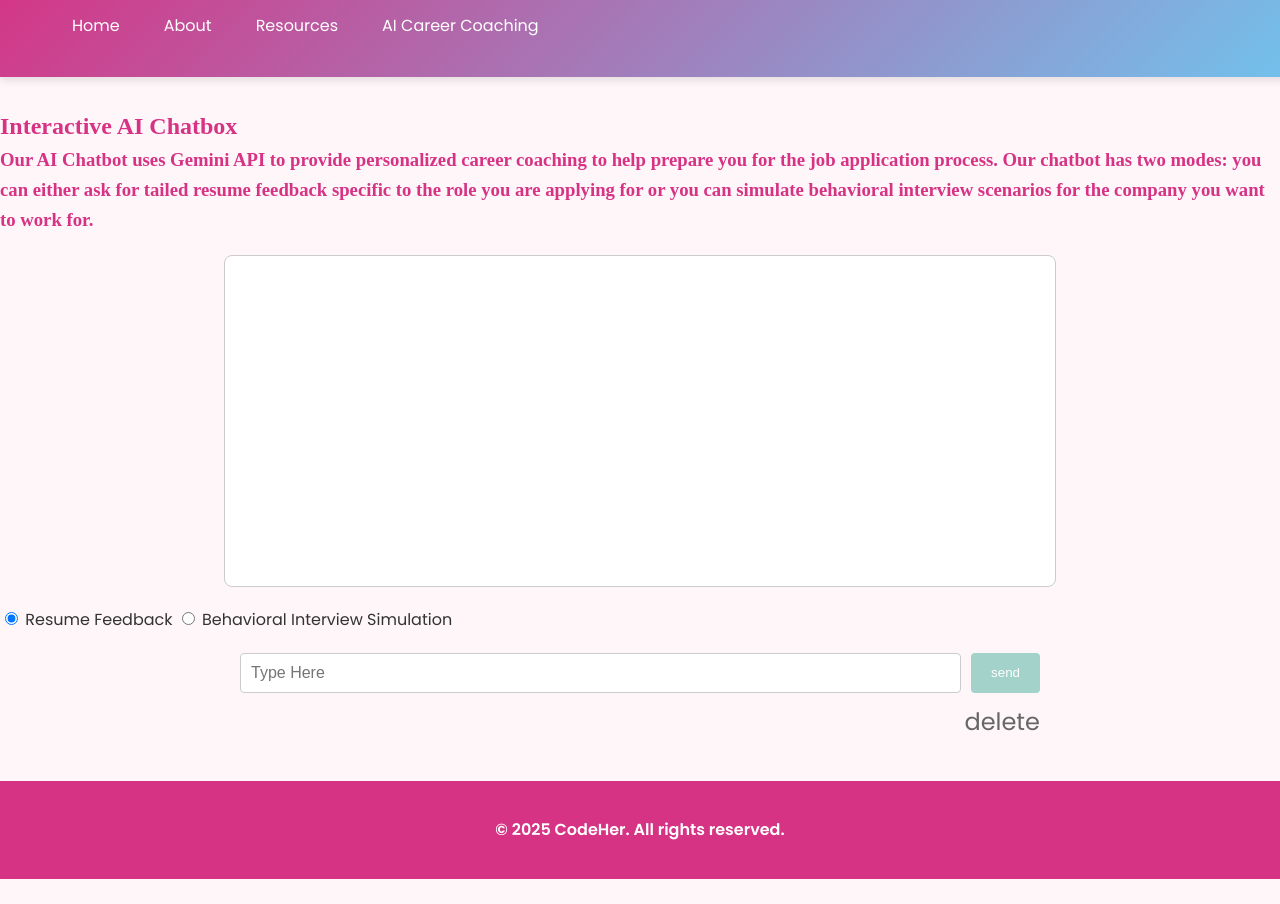
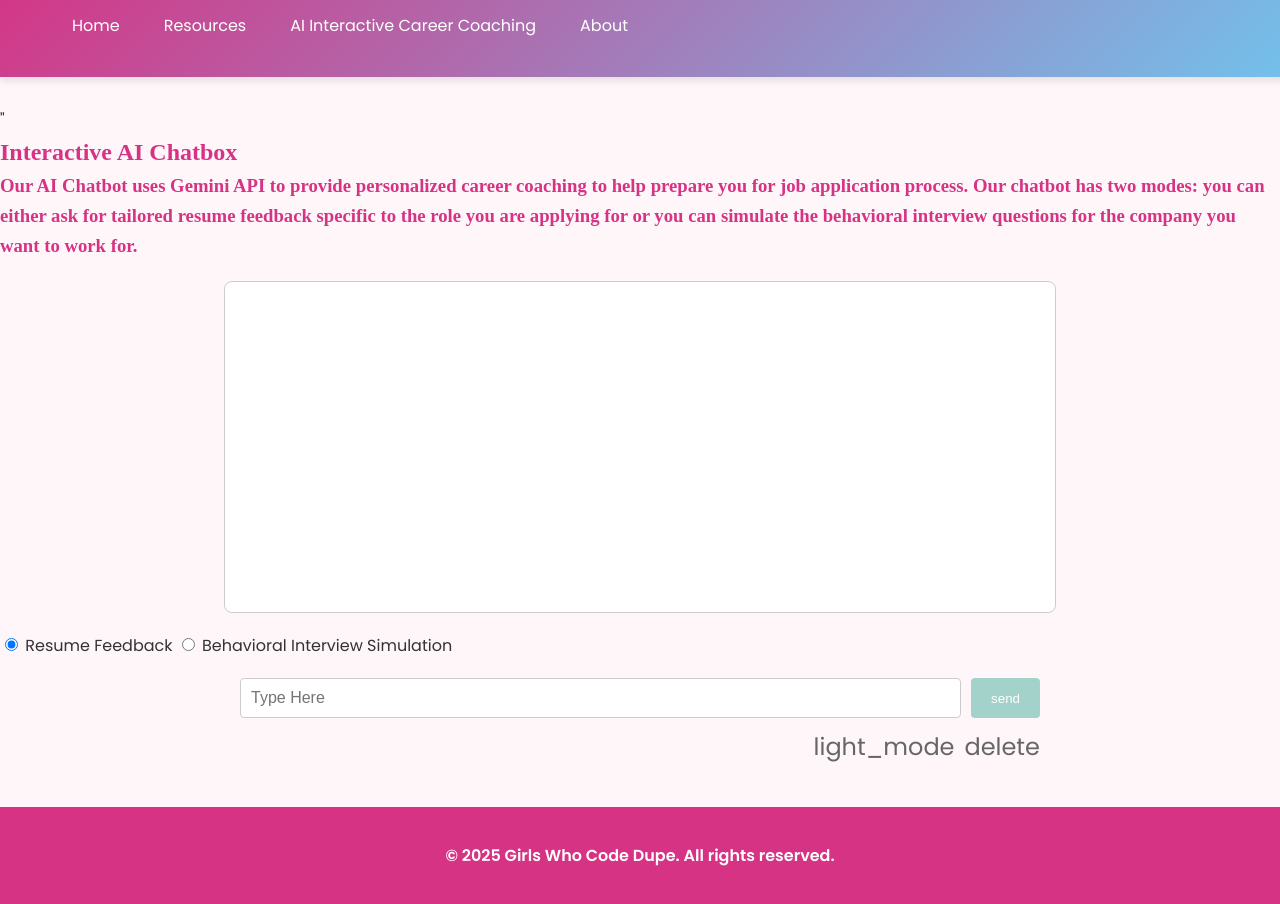
Before and after one commit to riyau8/CodeHer, a website: page career_coaching.html in a window 1280 px wide. Shown: the part 43-947 px from the top of the page. Before the commit the page ends 922 px from the top, so only its background shows below. Drawn offline with Linux system fonts and the light colour scheme.

Commit message:
Add files via upload

```diff
--- a/career_coaching.html
+++ b/career_coaching.html
@@ -15,27 +15,21 @@
       <a href="index.html" class="logo">GirlsWhoCodeDupe</a>
       <ul class="nav-links">
         <li><a href="index.html">Home</a></li>
+        <li><a href="resources.html">Resources</a></li>
+        <li><a href="career_coaching.html">AI Interactive Career Coaching</a></li>
         <li><a href="about.html">About</a></li>
-        <li><a href="resources.html">Resources</a></li>
-        <li><a href="career_coaching.html">AI Career Coaching</a></li>
       </ul>
+      <button class="nav-toggle" aria-label="toggle navigation">
+        <span class="hamburger"></span>
+      </button>
     </nav>
   </header>
 
     <main>
-      <div style="height: 150px;"></div>
+      <div style="height: 150px;"></div>"
       <h2>Interactive AI Chatbox</h2>
-      <h3>Our AI Chatbot uses Gemini API to provide personalized career coaching to help prepare you for the job application process. Our chatbot has two modes: you can either ask for tailed resume feedback specific to the role you are applying for or you can simulate behavioral interview scenarios for the company you want to work for.</h3>
-      <!--<div id="chat-container">
-          <div id="chat-box"></div>
-          <form id="chat-form">
-              <input type="text" id="user-input" placeholder="Ask about period supplies or healthcare..." required>
-              <button type="submit">Send</button>
-          </form>
-      </div>
-      <div class="chat-list"></div>-->
-  <!-- Typing Area -->
-      <!-- Chat List / Container -->
+      <h3>Our AI Chatbot uses Gemini API to provide personalized career coaching to help prepare you for job application process. Our chatbot has two modes: you can either ask for tailored resume feedback specific to the role you are applying for or you can simulate the behavioral interview questions for the company you want to work for.</h3>
+
   <div class="chat-list"></div>
   <div class="mode-selector">
     <label>
@@ -55,6 +49,7 @@
           <button id="send-message-button" class="icon material-symbols-rounded">send</button>
       </div>
       <div class="action-buttons">
+          <span id="theme-toggle-button" class="icon material-symbols-rounded">light_mode</span>
           <span id="delete-chat-button" class="icon material-symbols-rounded">delete</span>
       </div>
       </form>
@@ -63,7 +58,7 @@
   </main>
 
   <footer>
-    <p>&copy; 2025 CodeHer. All rights reserved.</p>
+    <p>&copy; 2025 Girls Who Code Dupe. All rights reserved.</p>
   </footer>
   <script src="js/server.js"></script>
 </body>
```
